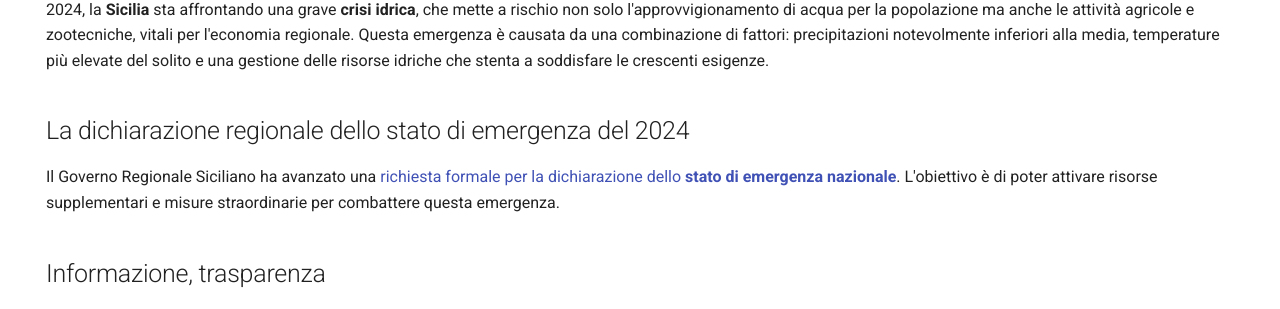
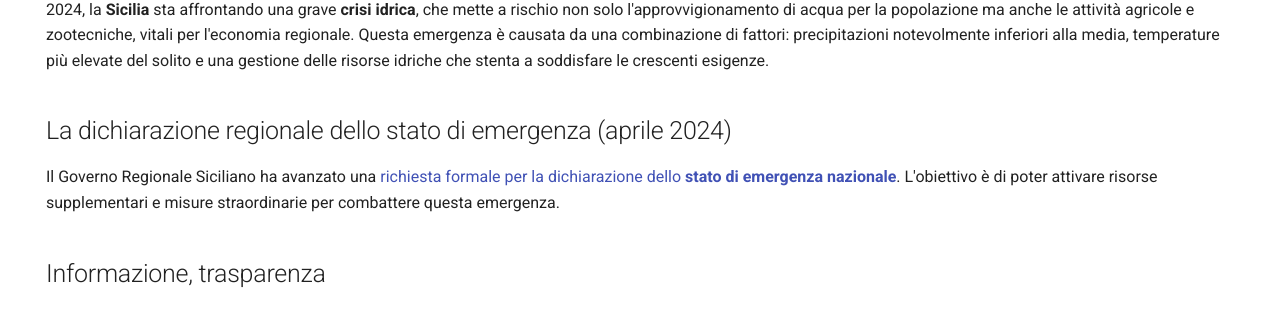
Before and after one commit to opendatasicilia/emergenza-idrica-sicilia, an MkDocs documentation site: the page built from docs/index.md, in a window 1280 px wide and 1344 px high. Shown: the part 231-540 px from the top of the window. Built offline with MkDocs 1.6.1 and Material for MkDocs 9.7.7, drawn with Linux system fonts in a browser that asks for light colours; comment, search, counter and statistics services are not loaded.

Commit message:
Update index.md

```diff
--- a/docs/index.md
+++ b/docs/index.md
@@ -11,7 +11,7 @@ description: Un progetto per la trasparenza e la condivisione di dati sulla cris
 
 2024, la **Sicilia** sta affrontando una grave **crisi** **idrica**, che mette a rischio non solo l'approvvigionamento di acqua per la popolazione ma anche le attività agricole e zootecniche, vitali per l'economia regionale. Questa emergenza è causata da una combinazione di fattori: precipitazioni notevolmente inferiori alla media, temperature più elevate del solito e una gestione delle risorse idriche che stenta a soddisfare le crescenti esigenze.
 
-## La dichiarazione regionale dello stato di emergenza del 2024
+## La dichiarazione regionale dello stato di emergenza (aprile 2024)
 
 Il Governo Regionale Siciliano ha avanzato una [richiesta formale per la dichiarazione dello **stato di emergenza nazionale**](./documenti-utili/emergenza_nazionale_art7e24_dlvo2018n1.pdf). L'obiettivo è di poter attivare risorse supplementari e misure straordinarie per combattere questa emergenza.
 
```
